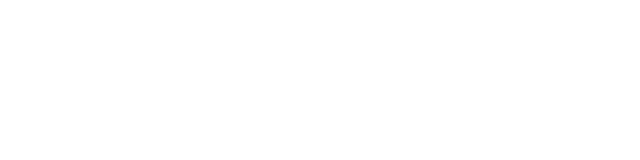
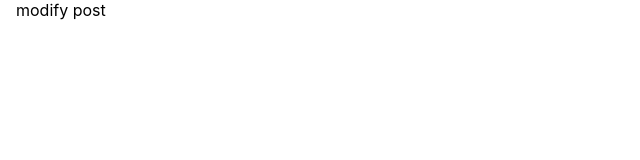
Before and after one commit to chrisvangroll/projectSeven, a React (Create React App) app in the folder frontend/: page /modify in a window 1280 px wide. Shown: the top 160 px of the page, without its empty margins (0-640 px from the left). Built offline with nearby package versions, Linux system fonts and the light colour scheme.

Commit message:
Set up edit button to only show to poster

```diff
--- a/frontend/src/App.jsx
+++ b/frontend/src/App.jsx
@@ -7,6 +7,7 @@
 import Account from'./components/nav/account.jsx';
 import Signup from  './components/auth/signUp.jsx';
 import MakePost from './components/nav/makePost.jsx';
+import Modify from './components/posts/modify'
 import { BrowserRouter as Router, Route, Switch } from 'react-router-dom';
 
 function App() {
@@ -32,6 +33,9 @@
         <Route path="/account">
           <Account/>
         </Route>
+        <Route path="/modify">
+          <Modify/>
+        </Route>
       </Switch>
      </div>
 
--- a/frontend/src/components/posts/editPost.jsx
+++ b/frontend/src/components/posts/editPost.jsx
@@ -1,5 +1,5 @@
 import React from 'react';
-
+import {Link } from 'react-router-dom';
 
 function EditPost (props) {
 
@@ -9,14 +9,13 @@
         return userId;
     }
 
-    const toEdit = () => props.author1 === getStorage() ? "Edit Post" : "Not Allowed to Edit";
-    // console.log(getStorage())
-    // console.log(props.author1)
-    console.log(toEdit())
+    const toEdit = () => props.author1 === getStorage() ? "" : "editBtn";
+
+
 
     return(
         <div id ={props.uploadId}>
-            <button className = 'editBtn'>Edit post</button>
+            <Link className = {toEdit()} to="/modify">Edit post</Link>
             <div>{toEdit()}</div>
         </div>
     )
--- /dev/null
+++ b/frontend/src/components/posts/modify.jsx
@@ -0,0 +1,16 @@
+import React from 'react';
+
+
+function Modify (props) {
+
+
+
+
+    return(
+        <div id ={props.uploadId}>
+            modify post
+        </div>
+    )
+}
+
+export default Modify;
--- a/frontend/src/styles/editBtn.css
+++ b/frontend/src/styles/editBtn.css
@@ -0,0 +1,3 @@
+.editBtn{
+    display: none;
+}
```
